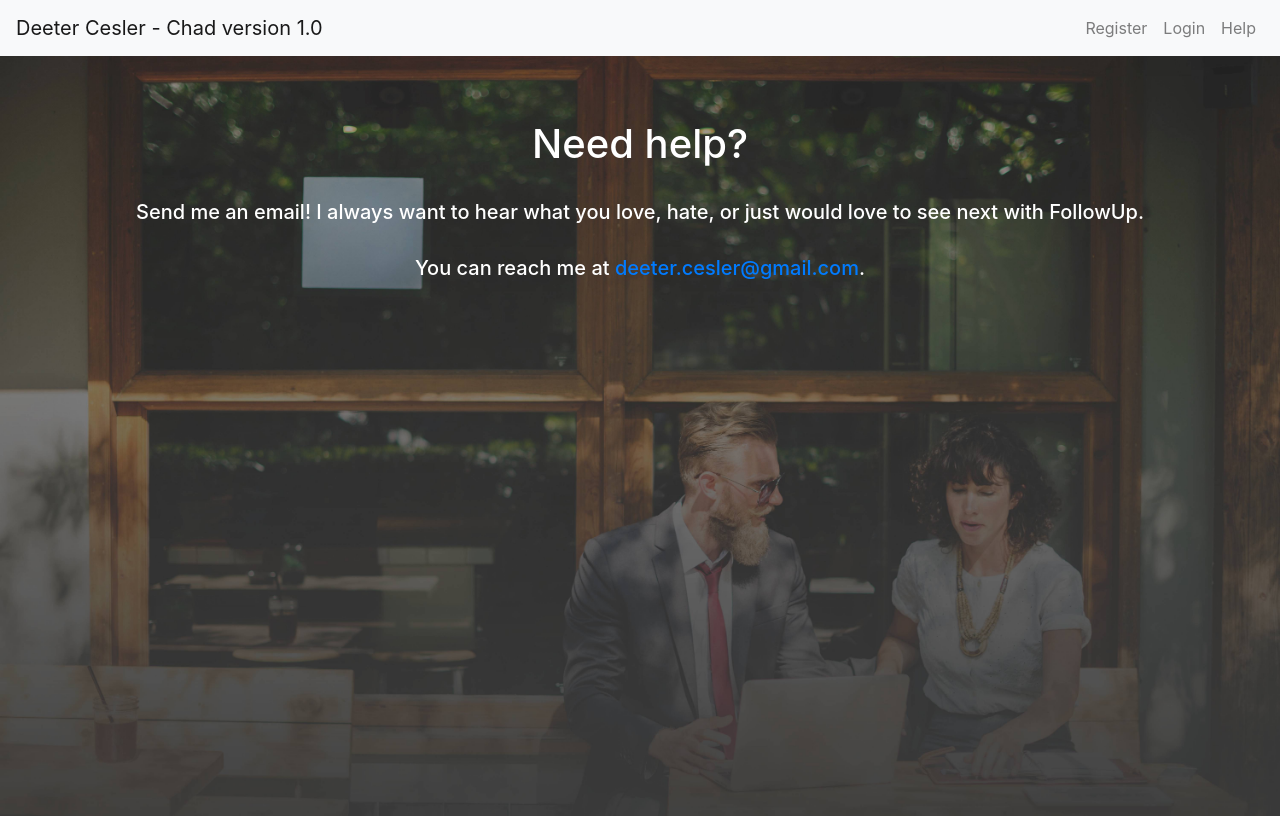
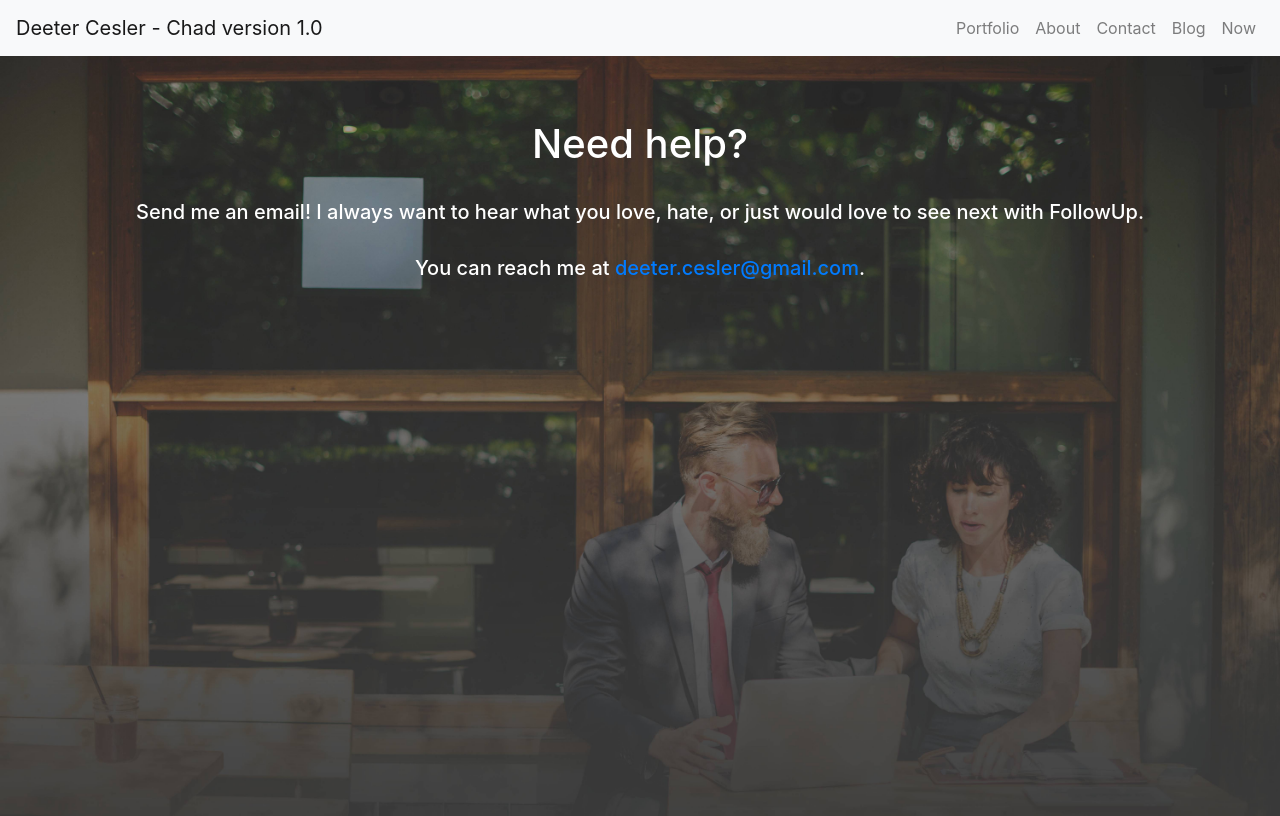
Before and after one commit to DeeterCesler/personal-site, a React (Create React App) app: page /help in a window 1280 px wide. Shown: the top 816 px of the page. Built offline with nearby package versions, Linux system fonts and the light colour scheme; no server answers.

Commit message:
navbar updates

```diff
--- a/src/App.css
+++ b/src/App.css
@@ -125,3 +125,11 @@ body {
   width: 48%;
   margin: 1%;
 }
+
+.big-name{
+  font-size: 80px;
+}
+
+.footer{
+  background-color: #3f3f3f;
+}
--- a/src/App.js
+++ b/src/App.js
@@ -10,6 +10,7 @@ import LoginRegisterContainer from './LoginRegisterContainer';
 import LogoutPage from './LogoutPage';
 import EditContact from './EditContact';
 import HelpPage from './HelpPage';
+import Footer from './Footer';
 
 const backendURL = process.env.REACT_APP_BACKEND_SERVER_ADDRESS || "https://followup-v1.herokuapp.com/";
 
@@ -221,6 +222,7 @@ class App extends Component {
             <Route exact path="/contacts/all" render={this.allContacts}/>
             <Route exact path="/help" render={this.helpPage}/>
           </Switch>
+          {/* <Footer loggedIn={this.state.loggedIn}/> */}
         </div>
     );
   }
--- /dev/null
+++ b/src/Footer/index.jsx
@@ -0,0 +1,39 @@
+import React from "react";
+import {Navbar, NavbarBrand, NavbarToggler, Nav, NavItem, Collapse, NavLink} from "reactstrap";
+
+const Footer = (props) => {
+    return (
+        <div className="footer">
+            <div className="container">
+                <div className="col text-right">
+                <Navbar expand="md">
+                    {props.loggedIn ?
+                            <Nav className="ml-auto" navbar>
+                                <NavItem>
+                                    <NavLink href="/contacts/all">See all contacts</NavLink>
+                                </NavItem>
+                                <NavItem>
+                                    <NavLink href="/contacts/new">New contact</NavLink>
+                                </NavItem>
+                            </Nav>
+                                :
+                            <Nav className="ml-auto" navbar>
+                                <NavItem>
+                                    <NavLink href="/register">Register</NavLink>
+                                </NavItem>
+                                <NavItem>
+                                    <NavLink href="/login">Login</NavLink>
+                                </NavItem>
+                                <NavItem>
+                                    <NavLink href="/help">Help</NavLink>
+                                </NavItem>
+                            </Nav>
+                        }
+                    </Navbar>
+                </div>
+            </div>
+        </div>
+    )
+}
+
+export default Footer;
--- a/src/HomePage.jsx
+++ b/src/HomePage.jsx
@@ -4,14 +4,13 @@ const HomePage = () => {
     return (
         <div className="background">
             <div className="spacer"></div>
-            <h1>Deeter Cesler</h1>
-            <h2>Full Stack Web Developer</h2>
+            <h1 className="big-name">Deeter Cesler</h1>
+            <h2>full stack web developer</h2>
             <div className="explainer">
-                <p>Have you ever forgotten to follow up with a new connection?</p>
-                <p><strong>Never forget again.</strong> FollowUp sends you timed reminders to follow up with contacts you’ve made.</p>
+                {/* <p>Have you ever forgotten to follow up with a new connection?</p> */}
                 <br/>
-                <div className="cta"><a href="/contacts/new">Become a pro networker</a></div>
-                <div className="cta-2"><a href="/about">See how it works</a></div>
+                {/* <div className="cta"><a href="/contacts/new">Become a pro networker</a></div>  */}
+                {/* <div className="cta-2"><a href="/about">See how it works</a></div> */}
             </div>
         </div>
     )
--- a/src/NavBar/index.jsx
+++ b/src/NavBar/index.jsx
@@ -22,34 +22,23 @@ export default class NavBar extends Component{
                     <NavbarBrand href="/">Deeter Cesler - Chad version 1.0</NavbarBrand>
                     <NavbarToggler onClick={this.toggle}/>
                     <Collapse isOpen={this.state.isOpen} navbar>
-                        { this.props.loggedIn ?
-                            <Nav className="ml-auto" navbar>
-                                    <NavItem>
-                                        <NavLink href="/contacts/all">See all contacts</NavLink>
-                                    </NavItem>
-                                    <NavItem>
-                                        <NavLink href="/contacts/new">New contact</NavLink>
-                                    </NavItem>
-                                    <NavItem>
-                                        <NavLink href="/logout">Logout</NavLink>
-                                    </NavItem>
-                                    <NavItem>
-                                        <NavLink href="/help">Help</NavLink>
-                                    </NavItem>
-                            </Nav>
-                                :
                             <Nav className="ml-auto" navbar>
                                 <NavItem>
-                                    <NavLink href="/register">Register</NavLink>
+                                    <NavLink href="/portfolio">Portfolio</NavLink>
                                 </NavItem>
                                 <NavItem>
-                                    <NavLink href="/login">Login</NavLink>
+                                    <NavLink href="/about">About</NavLink>
                                 </NavItem>
                                 <NavItem>
-                                    <NavLink href="/help">Help</NavLink>
+                                    <NavLink href="/contact">Contact</NavLink>
+                                </NavItem>
+                                <NavItem>
+                                    <NavLink href="/blog">Blog</NavLink>
+                                </NavItem>
+                                <NavItem>
+                                    <NavLink href="/now">Now</NavLink>
                                 </NavItem>
                             </Nav>
-                        }
                     </Collapse>
                 </Navbar>
             </div>
```
